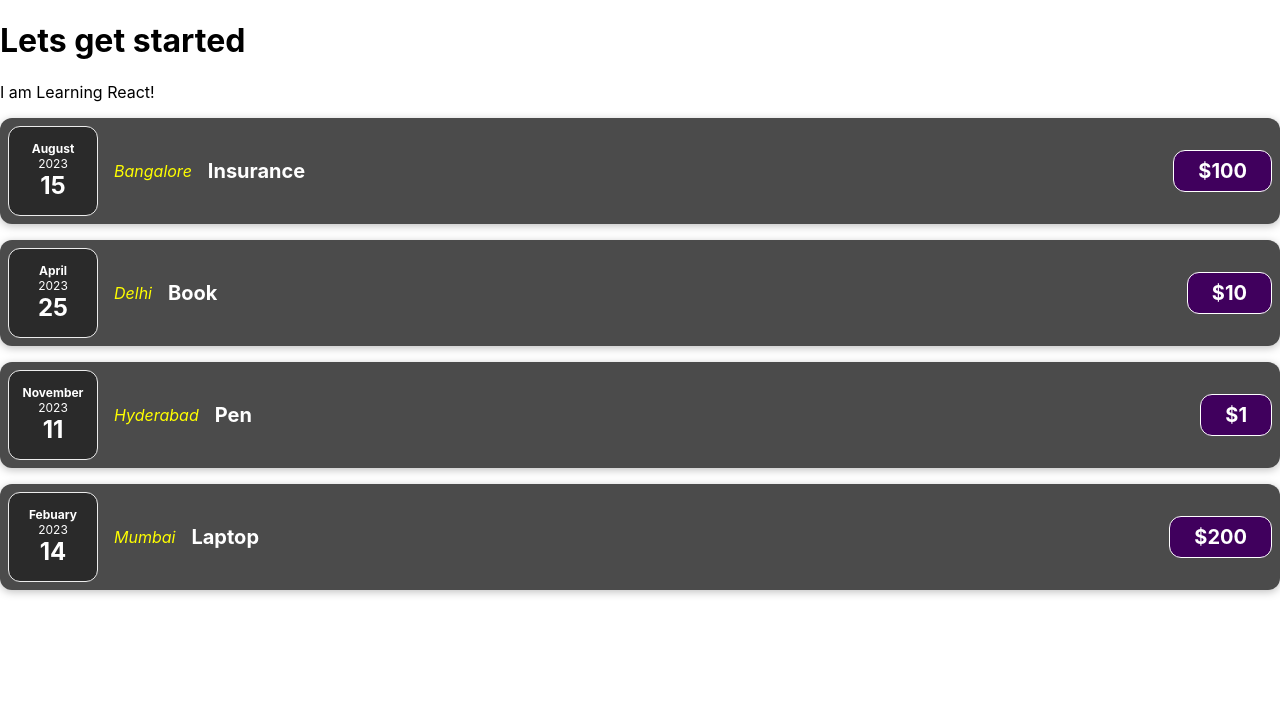
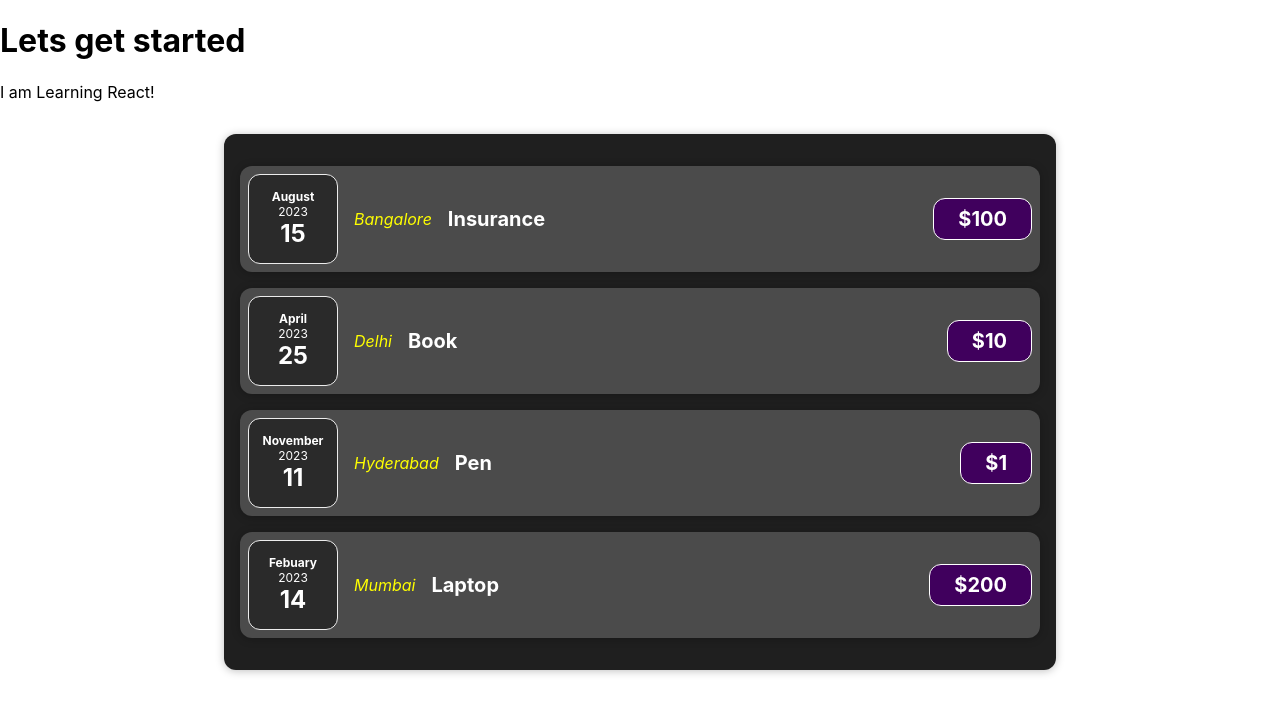
Before and after one commit to puranrana080/Learning-React, a React (Create React App) app: page / in a window 1280 px wide. Shown: the top 714 px of the page. Built offline with nearby package versions, Linux system fonts and the light colour scheme.

Commit message:
wrapper component-card + proper file structure

```diff
--- a/src/App.js
+++ b/src/App.js
@@ -1,4 +1,4 @@
-import Expenses from "./components/Expenses";
+import Expenses from "./components/Expenses/Expenses";
 
 function App() {
   const expenses = [
--- a/src/components/ExpenseItem.js
+++ b/src/components/Expenses/ExpenseItem.js
@@ -1,16 +1,17 @@
 import "./ExpenseItem.css";
 import ExpenseDate from "./ExpenseDate";
+import Card from "../UI/Card"
 
 function ExpenseItem(props) {
   return (
-    <div className="expense-item">
+    <Card className="expense-item">
       <ExpenseDate date={props.date}></ExpenseDate>
       <div className="expense-item__location">{props.location}</div>
       <div className="expense-item__description">
         <h2>{props.title}</h2>
         <div className="expense-item__price">${props.price}</div>
       </div>
-    </div>
+    </Card>
   );
 }
 export default ExpenseItem;
--- a/src/components/Expenses.js
+++ b/src/components/Expenses/Expenses.js
@@ -1,9 +1,10 @@
 import ExpenseItem from "./ExpenseItem";
 import "./Expenses.css";
+import Card from "../UI/Card"
 
 function Expenses(props) {
   return (
-    <>
+    <Card className="expenses">
       {props.expenses.map((expense) => {
         return (
           <ExpenseItem
@@ -15,7 +16,7 @@
           ></ExpenseItem>
         );
       })}
-    </>
+    </Card>
   );
 }
 
--- /dev/null
+++ b/src/components/UI/Card.css
@@ -0,0 +1,4 @@
+.card {
+    border-radius: 12px;
+    box-shadow: 0 1px 8px rgba(0, 0, 0, 0.25);
+  }
--- /dev/null
+++ b/src/components/UI/Card.js
@@ -0,0 +1,9 @@
+import "./Card.css"
+
+function Card(props){
+    const classes = `card ${props.className}`
+    return <div className={classes}>{props.children}</div>
+
+}
+
+export default Card;
```
Also changed, not shown: src/components/Expenses/ExpenseDate.css (renamed from src/components/ExpenseDate.css), src/components/Expenses/ExpenseDate.js (renamed from src/components/ExpenseDate.js), src/components/Expenses/ExpenseItem.css (renamed from src/components/ExpenseItem.css), src/components/Expenses/Expenses.css (renamed from src/components/Expenses.css).
